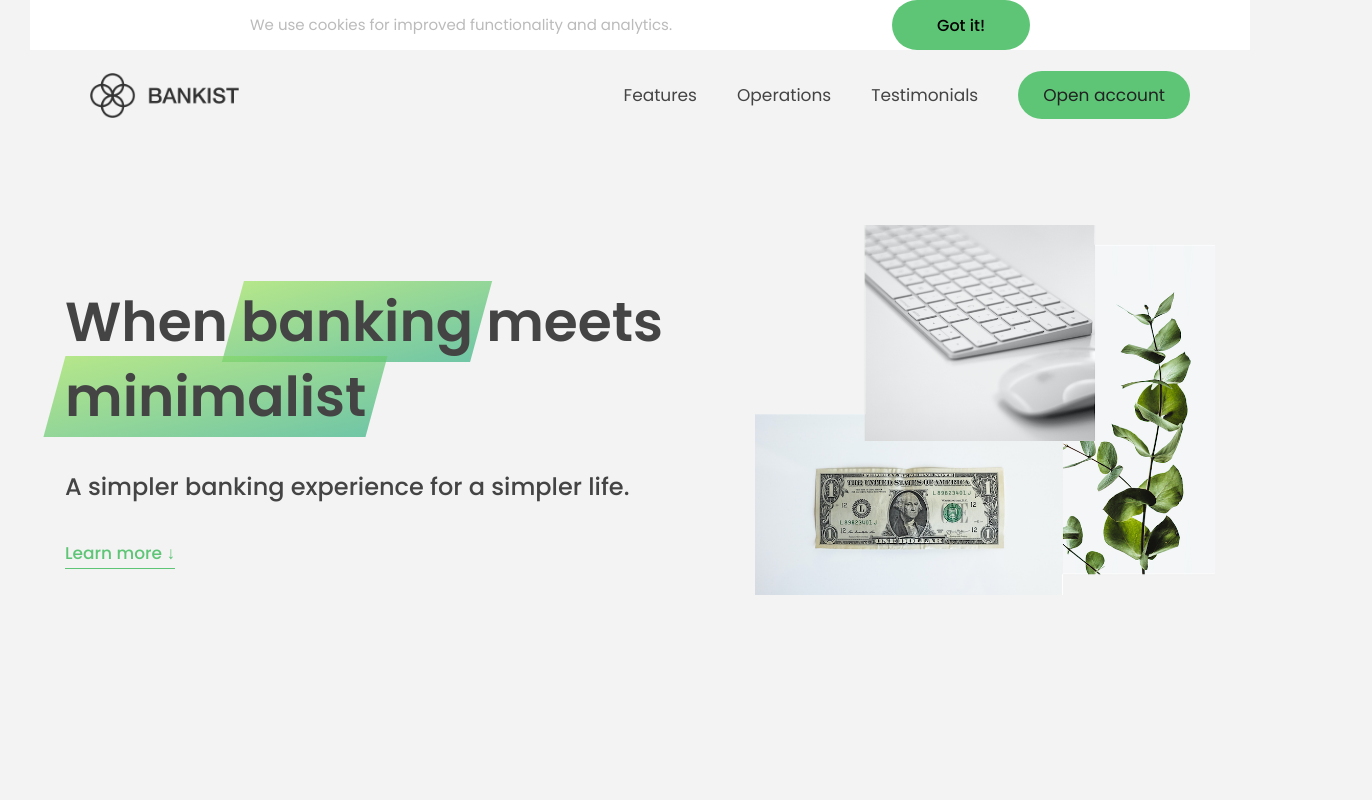
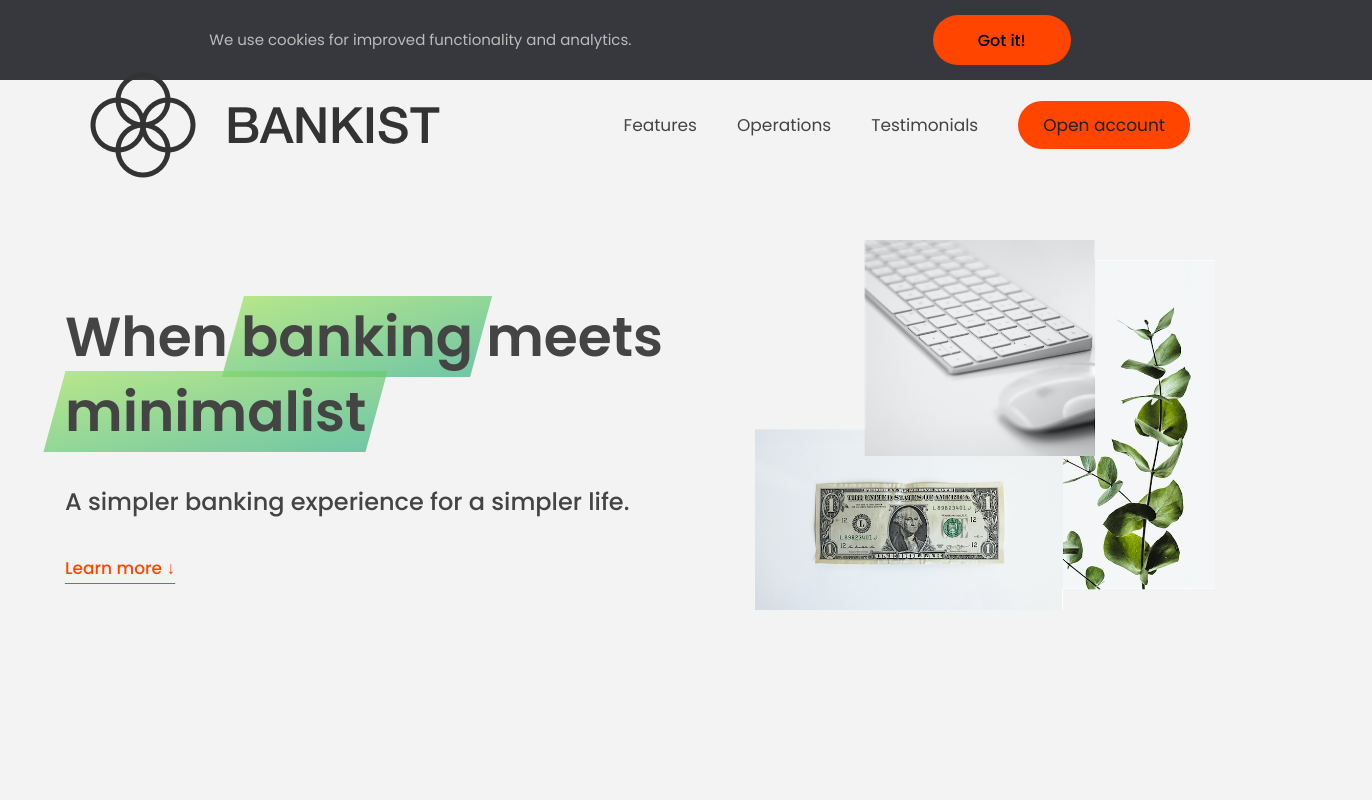
Before and after one commit to aatifsohel/learning-javascript-2023, a plain HTML site: page adv-dom-bankist/index.html in a window 1280 px wide. Shown: the top 800 px of the page, 1372 px wide, since content can reach past the window. Drawn offline with Linux system fonts and the light colour scheme.

Commit message:
styles, attributes, classes

```diff
--- a/adv-dom-bankist/index.html
+++ b/adv-dom-bankist/index.html
@@ -21,6 +21,8 @@
           alt="Bankist logo"
           class="nav__logo"
           id="logo"
+          designer="Jonas"
+          data-version-number="3.0"
         />
         <ul class="nav__links">
           <li class="nav__item">
--- a/adv-dom-bankist/script.js
+++ b/adv-dom-bankist/script.js
@@ -68,9 +68,62 @@
 // header.after(message);
 
 // Deleting elements
-document.querySelector('.btn--close-cookie').addEventListener('click', function() {
-  message.remove();
+document
+  .querySelector('.btn--close-cookie')
+  .addEventListener('click', function () {
+    message.remove();
 
-  // old way of removing element
-  // message.parentElement.removeChild(message);
-})
+    // old way of removing element
+    // message.parentElement.removeChild(message);
+  });
+
+// Styles
+message.style.backgroundColor = '#37383d';
+message.style.width = '120%';
+
+// using this will only work if you set the inline style through JS
+console.log(message.style.height);
+console.log(message.style.backgroundColor);
+
+// using this we can get styles
+console.log(getComputedStyle(message).color);
+console.log(getComputedStyle(message).height);
+
+message.style.height =
+  Number.parseFloat(getComputedStyle(message).height, 10) + 30 + 'px';
+
+// changing property value
+document.documentElement.style.setProperty('--color-primary', 'orangered');
+
+// Attributes
+const logo = document.querySelector('.nav__logo');
+console.log(logo.alt);
+console.log(logo.className);
+
+logo.alt = 'Beautiful minimalist logo';
+
+// Non standard attributes
+console.log(logo.designer);
+console.log(logo.getAttribute('designer'));
+logo.setAttribute('company', 'Bankist');
+
+// Relative & absolute sources
+console.log(logo.src);
+console.log(logo.getAttribute('src'));
+
+const link = document.querySelector('.nav__link--btn');
+console.log(link.href);
+console.log(link.getAttribute('href'));
+
+// data attribute
+console.log(logo.dataset.versionNumber);
+
+// classes
+logo.classList.add('c', 'j');
+logo.classList.remove('c', 'j');
+logo.classList.toggle('c');
+logo.classList.contains('c');
+
+// don't use this ↓
+// bcoz it overwrites existing class & allows only one class on an element
+logo.className = 'jonas';
```
